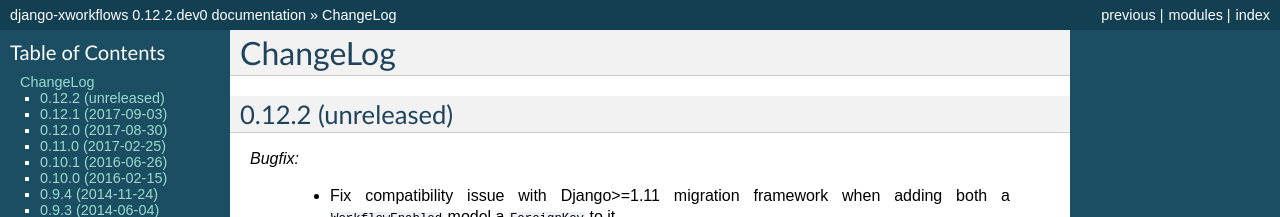
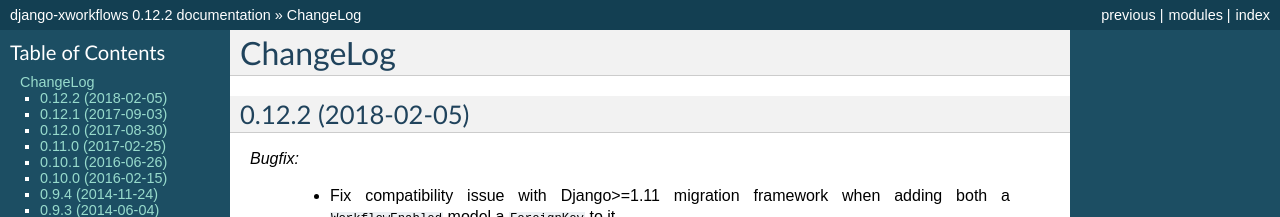
Before and after one commit to rbarrois/django_xworkflows, a Sphinx documentation site: the page built from docs/changelog.rst, in a window 1280 px wide and 900 px high. Shown: the top 217 px of the window. Built offline with Sphinx 7.4.7, drawn with Linux system fonts in a browser that asks for light colours; some of the changed text lies outside the part shown.

Commit message:
Preparing release 0.12.2

```diff
--- a/django_xworkflows/__init__.py
+++ b/django_xworkflows/__init__.py
@@ -2,5 +2,5 @@
 # Copyright (c) 2011-2013 Raphaël Barrois
 # This code is distributed under the two-clause BSD license.
 
-__version__ = '0.12.2.dev0'
+__version__ = '0.12.2'
 __author__ = 'Raphaël Barrois <raphael.barrois+xworkflows@polytechnique.org>'
--- a/docs/changelog.rst
+++ b/docs/changelog.rst
@@ -1,7 +1,7 @@
 ChangeLog
 =========
 
-0.12.2 (unreleased)
+0.12.2 (2018-02-05)
 -------------------
 
 *Bugfix:*
```
